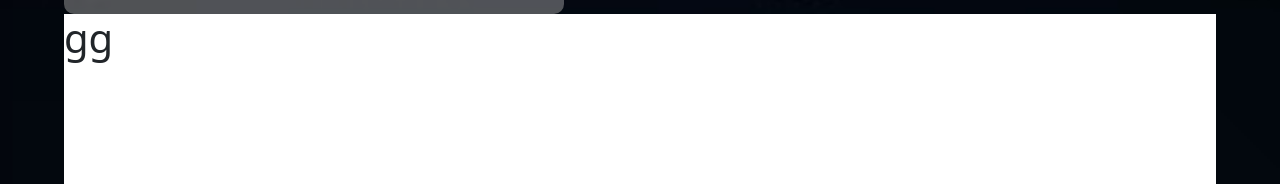
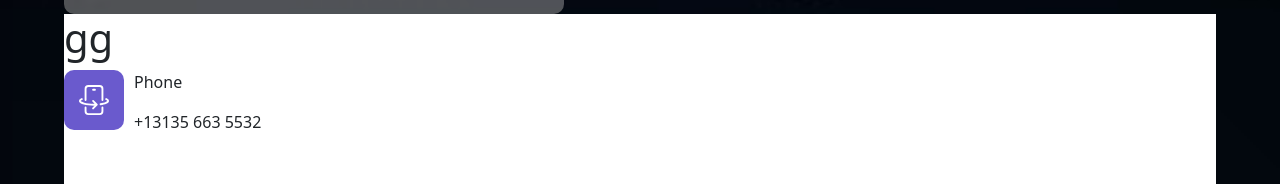
Before and after one commit to TamannaAfroz2666/PortFoliAvailable, a React (Create React App) app: page / in a window 1280 px wide. Shown: the part 11686-11870 px from the top of the page. Built offline with nearby package versions, Linux system fonts and the light colour scheme; grey boxes are pictures that could not be loaded.

Commit message:
icon of phone design

```diff
--- a/src/components/Blogs/Usability/ContactMe/ContactLocation/ContactLocation.css
+++ b/src/components/Blogs/Usability/ContactMe/ContactLocation/ContactLocation.css
@@ -7,3 +7,16 @@
     display: flex;
     gap: 40px;
 }
+.phone{
+    display: flex;
+    gap: 10px;
+}
+.phoneIcon{
+    width: 60px;
+    height: 60px;
+    background-color: SlateBlue;
+    border-radius: 10px;
+}
+.locationPhoneIcon{
+    margin: 15px ;
+}
--- a/src/components/Blogs/Usability/ContactMe/ContactLocation/ContactLocation.js
+++ b/src/components/Blogs/Usability/ContactMe/ContactLocation/ContactLocation.js
@@ -1,12 +1,21 @@
 import React from 'react';
 import './ContactLocation.css';
+import { BsPhoneFlip } from "react-icons/bs";
 
 const ContactLocation = () => {
     return (
         <div className='contactLocation'>
             <div className="contactLocationBody">
                 <div className="phone">
-
+                    <div className="phoneContents">
+                        <div className="phoneIcon">
+                            <BsPhoneFlip size={30} color='white' className='locationPhoneIcon'/>
+                        </div>
+                    </div>
+                    <div className="phoneInfo">
+                        <p className='phoneTitle'>Phone</p>
+                        <span className='phoneNumber'>+13135 663 5532</span>
+                    </div>
                 </div>
                 <div className="emailContact">
 
--- a/src/components/Blogs/Usability/ContactMe/ContactMe.css
+++ b/src/components/Blogs/Usability/ContactMe/ContactMe.css
@@ -88,7 +88,7 @@
 .btnOfContact button{
     padding: 16px 30px;
     color: #fff;
-    background-color: SlateBlue;;
+    background-color: SlateBlue;
     border: 0;
     font-weight: 500;
     font-size: 16px;
--- a/src/components/Blogs/Usability/ContactMe/ContactMe.js
+++ b/src/components/Blogs/Usability/ContactMe/ContactMe.js
@@ -2,6 +2,7 @@ import React from 'react';
 import './ContactMe.css';
 import image from '../../../../assets/Images/Background/ContactMe/Contact.jpg'
 import image1 from '../../../../assets/Images/Background/ContactMe/ContactMe.jpg'
+import ContactLocation from './ContactLocation/ContactLocation';
 const ContactMe = () => {
     const nameChange = () => {
         console.log('name in input field');
@@ -47,6 +48,7 @@ const ContactMe = () => {
                 </div>
                 <div className="numberLocationHead">
                         <h1>gg</h1>
+                        <ContactLocation></ContactLocation>
 
 
 
```
